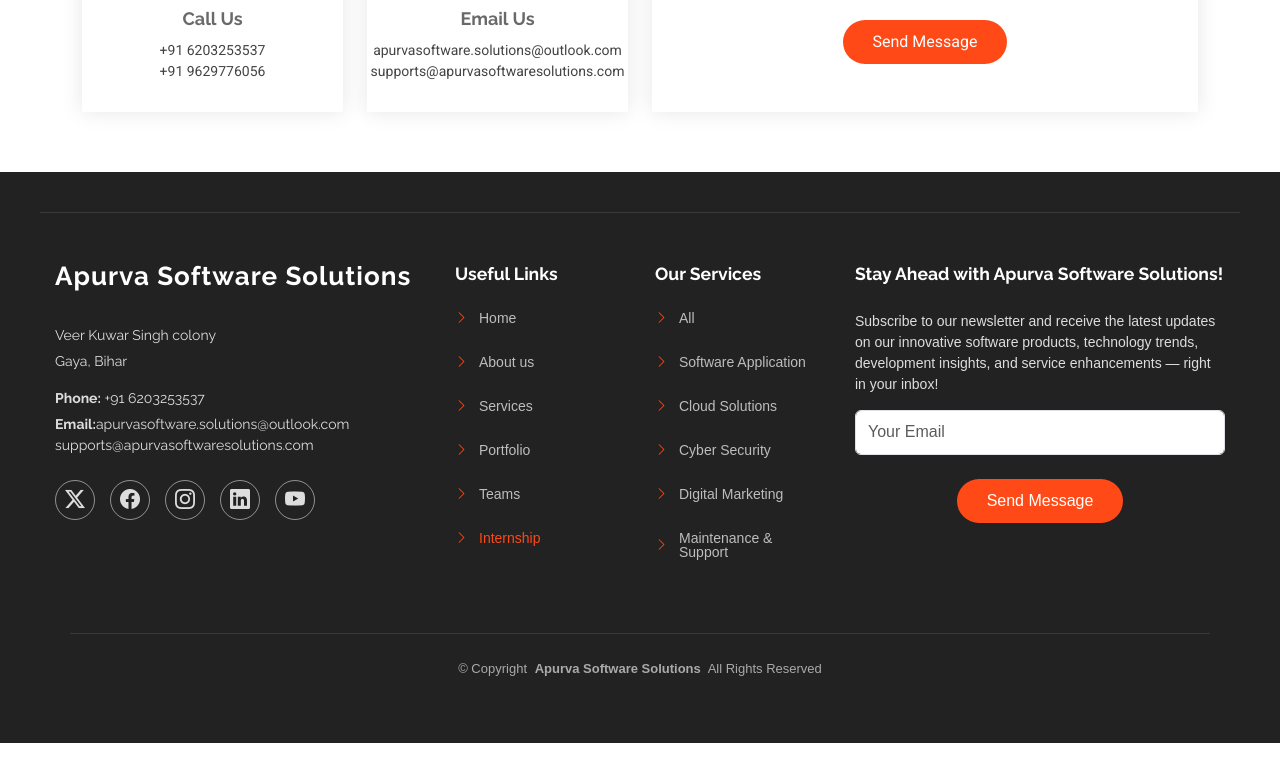
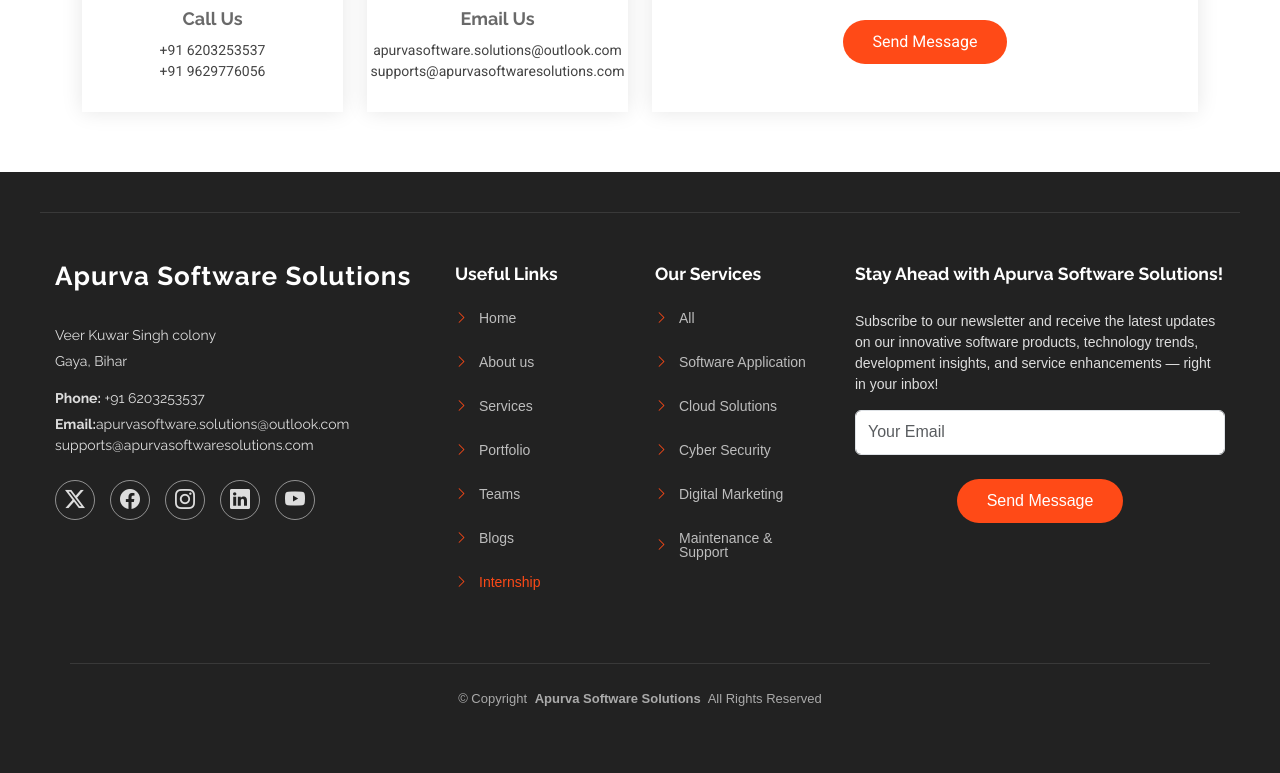
Before and after one commit to anandraj123-commit/Apurva_software_solutions, a React (Create React App) app in the folder my-app/: page / in a window 1280 px wide. Shown: the part 9238-10011 px from the top of the page. Before the commit the page ends 9981 px from the top, so only its background shows below. Built offline with nearby package versions, Linux system fonts and the light colour scheme; no server answers.

Commit message:
chnages in the sitemap & footer

```diff
--- a/my-app/src/components/Footer.js
+++ b/my-app/src/components/Footer.js
@@ -55,6 +55,7 @@
                             <li><i className="bi bi-chevron-right"></i> <a href="#services" title="Services offered by Apurva Software Solutions">Services</a></li>
                             <li><i className="bi bi-chevron-right"></i> <a href="#portfolio" title="Portfolio of Apurva Software Solutions">Portfolio</a></li>
                             <li><i className="bi bi-chevron-right"></i> <a href="#team" title="Our Team at Apurva Software Solutions">Teams</a></li>
+                            <li><i className="bi bi-chevron-right"></i> <Link to="/blogs" title="Our Blogs at Apurva Software Solutions">Blogs</Link></li>
                             <li>
                                 <i className="bi bi-chevron-right"></i>
                                 <a
```
Also changed, not shown: 1 other file (tests, documents, lock files or other folders).
